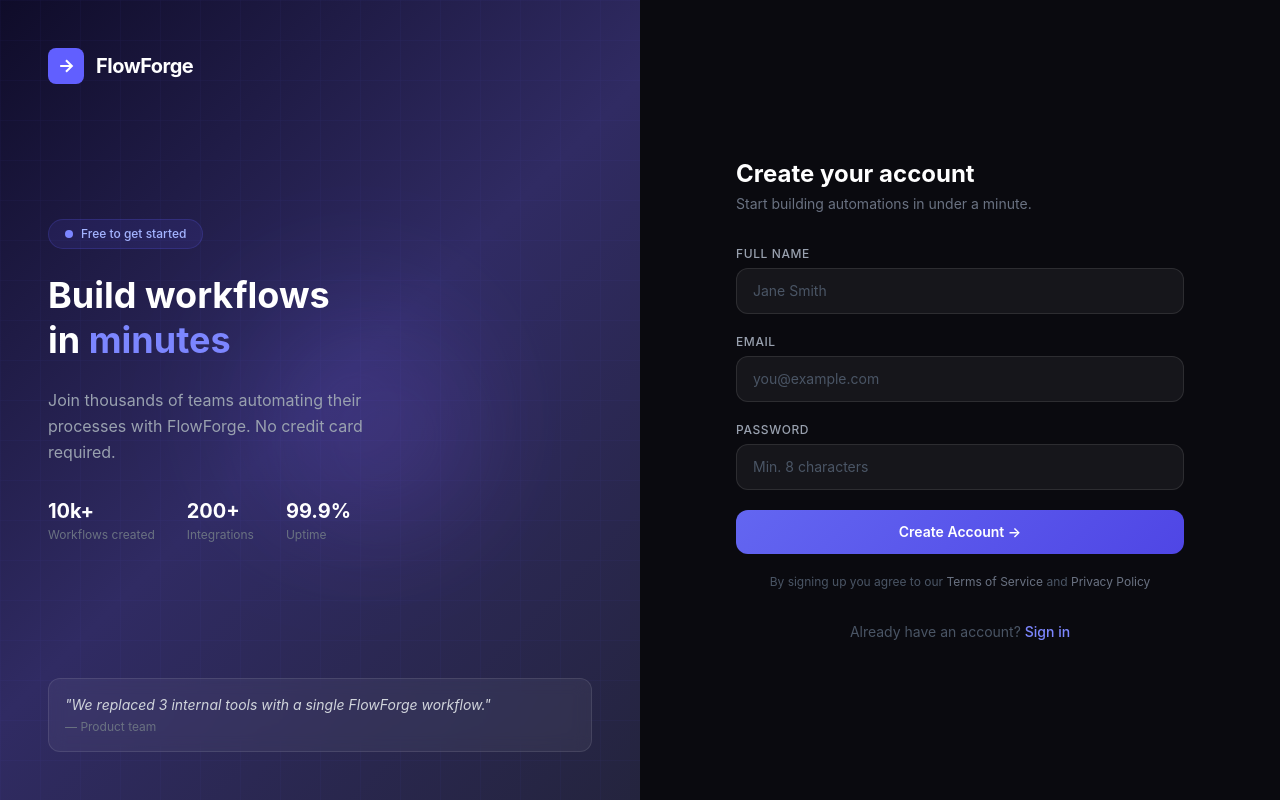
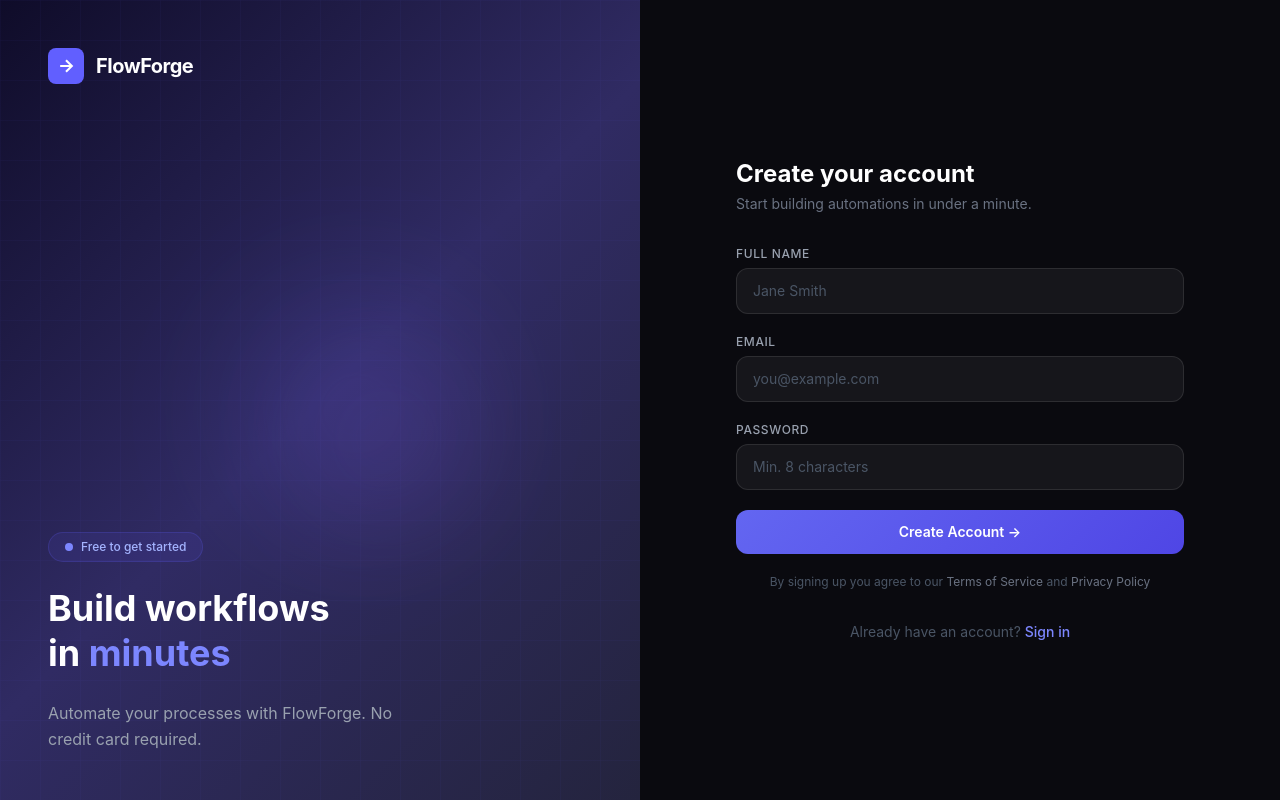
Before and after one commit to ashleyalmeida07/Workflow_automation_platform, a React (Vite) app in the folder frontend/: page /register in a window 1280 px wide. Built offline with nearby package versions, Linux system fonts and the light colour scheme; no server answers.

Commit message:
Remove placeholder stats and testimonial from Register page

```diff
--- a/frontend/src/pages/Register.jsx
+++ b/frontend/src/pages/Register.jsx
@@ -76,29 +76,13 @@ export default function Register() {
             in <span className="text-indigo-400">minutes</span>
           </h2>
           <p className="text-gray-400 text-base leading-relaxed max-w-sm">
-            Join thousands of teams automating their processes with FlowForge. No credit card required.
+            Automate your processes with FlowForge. No credit card required.
           </p>
 
-          {/* Stats */}
-          <div className="flex gap-8 pt-2">
-            {[
-              { value: '10k+', label: 'Workflows created' },
-              { value: '200+', label: 'Integrations' },
-              { value: '99.9%', label: 'Uptime' },
-            ].map((s) => (
-              <div key={s.label}>
-                <div className="text-white font-bold text-xl">{s.value}</div>
-                <div className="text-gray-500 text-xs mt-0.5">{s.label}</div>
-              </div>
-            ))}
-          </div>
+
         </div>
 
-        {/* Bottom card */}
-        <div className="relative z-10 border border-white/10 rounded-xl p-4 bg-white/5 backdrop-blur-sm">
-          <p className="text-gray-300 text-sm italic">"We replaced 3 internal tools with a single FlowForge workflow."</p>
-          <p className="text-gray-500 text-xs mt-1">— Product team</p>
-        </div>
+
       </div>
 
       {/* Right form panel */}
```
